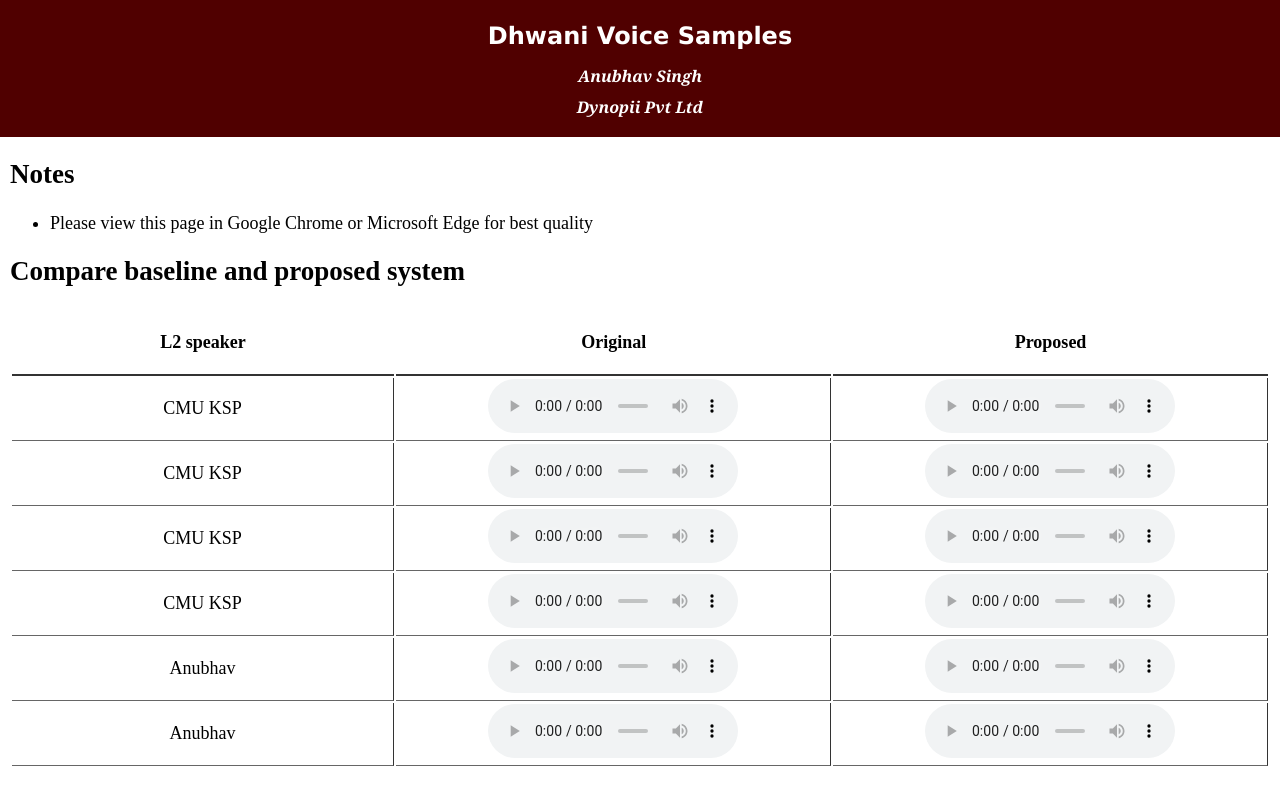
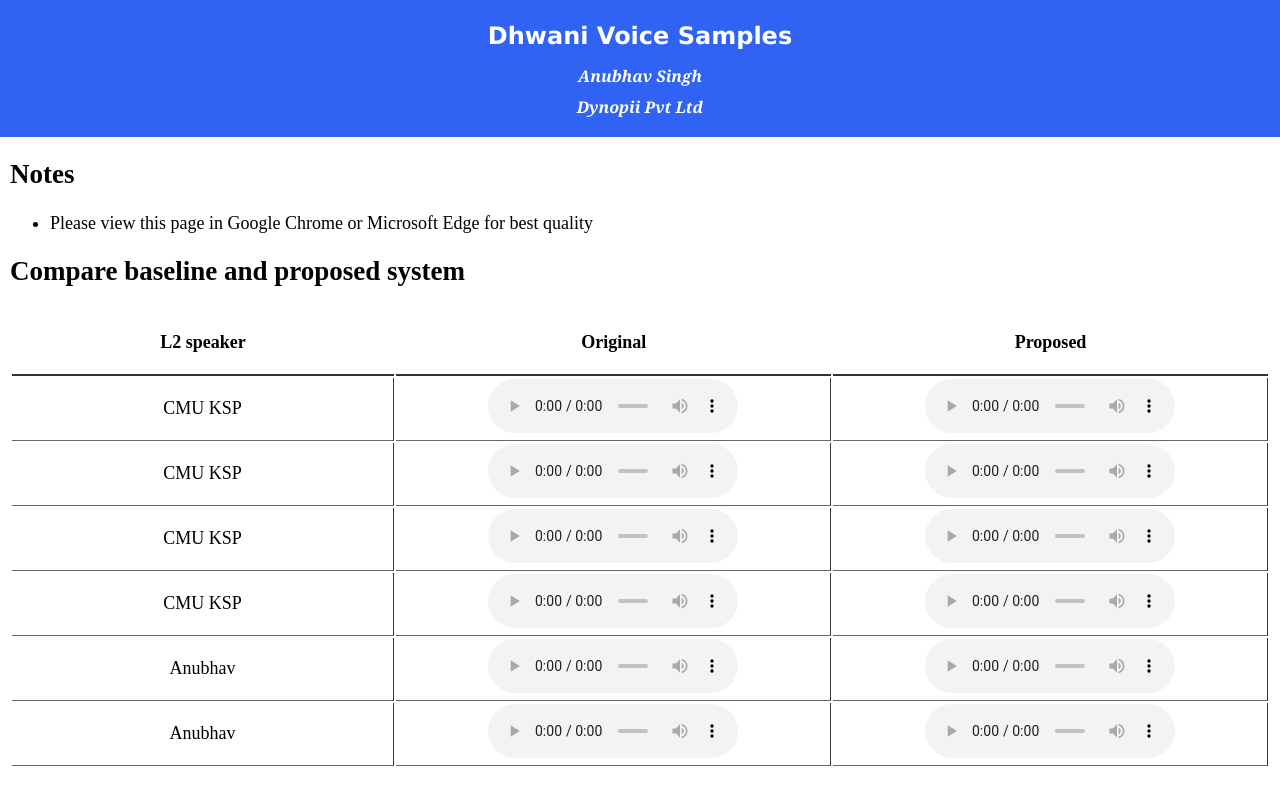
Before and after one commit to rishiraj/demo, a plain HTML site: page index.html in a window 1280 px wide. Shown: the top 787 px of the page. Drawn offline with Linux system fonts and the light colour scheme.

Commit message:
Update index.html

```diff
--- a/index.html
+++ b/index.html
@@ -10,7 +10,7 @@
 }
 
 .title {
-	background-color: rgb(80,0,0);
+	background-color: rgb(48 99 243);
 	width: 100%;
 	text-align: center
 }
```
